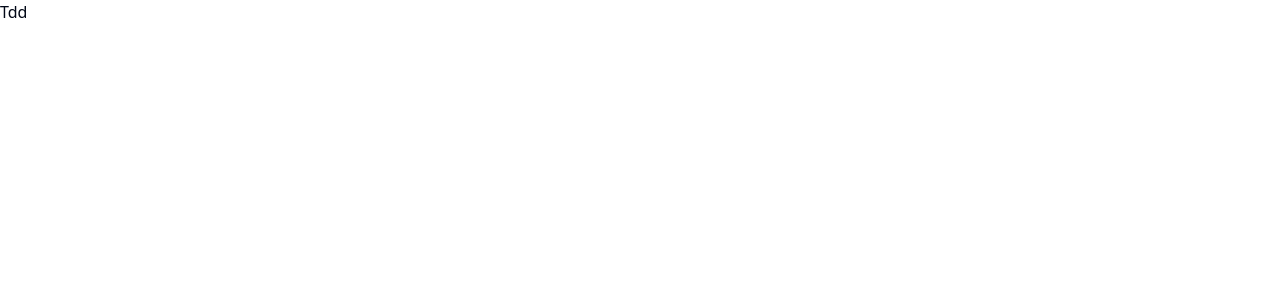
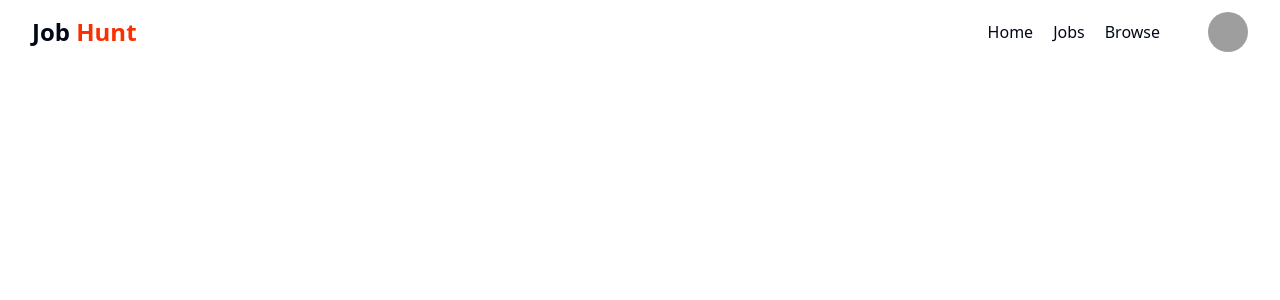
Before and after one commit to diegovilhalva/jobhunt, a React (Vite) app in the folder frontend/: page / in a window 1280 px wide. Shown: the top 300 px of the page. Built offline with nearby package versions, Linux system fonts and the light colour scheme; grey boxes are pictures that could not be loaded.

Commit message:
navbar created

```diff
--- a/frontend/package.json
+++ b/frontend/package.json
@@ -10,12 +10,15 @@
     "preview": "vite preview"
   },
   "dependencies": {
+    "@radix-ui/react-avatar": "^1.1.10",
+    "@radix-ui/react-popover": "^1.1.14",
     "@radix-ui/react-slot": "^1.2.3",
     "class-variance-authority": "^0.7.1",
     "clsx": "^2.1.1",
     "lucide-react": "^0.511.0",
     "react": "^18.2.0",
     "react-dom": "^18.2.0",
+    "react-router": "^7.6.0",
     "tailwind-merge": "^3.3.0",
     "tailwindcss-animate": "^1.0.7"
   },
--- a/frontend/src/App.jsx
+++ b/frontend/src/App.jsx
@@ -1,3 +1,4 @@
+import Navbar from "./components/shared/Navbar"
 
 
 
@@ -6,10 +7,7 @@
 
   return (
     <>
-     <div className="">
-
-     <h1>Tdd</h1>
-     </div>
+    <Navbar />
     </>
   )
 }
--- /dev/null
+++ b/frontend/src/components/shared/Navbar.jsx
@@ -0,0 +1,78 @@
+import { Link } from "react-router"
+import { Button } from "../ui/button"
+import { Popover, PopoverContent, PopoverTrigger } from "../ui/popover"
+import { Avatar, AvatarImage } from "../ui/avatar"
+import { LogOut, User2 } from "lucide-react"
+
+const Navbar = () => {
+    // Placeholder para futura role-based UI (ex: const { user } = useSelector(...))
+    const user = {
+        name: "John Doe",
+        bio: "My bio",
+        avatar: "https://ui-avatars.com/api/?name=John+Doe&background=random"
+    }
+
+    return (
+        <div className="bg-white">
+            <div className="flex items-center justify-between mx-auto max-w-7xl h-16 px-4 sm:px-6 lg:px-8">
+                <a href="/">
+                    <h1 className="text-2xl font-bold">
+                        Job <span className="text-[#f83002]">Hunt</span>
+                    </h1>
+                </a>
+
+                <div className="flex items-center gap-12">
+                    <ul className="flex font-medium items-center gap-5">
+                        <li><a href="/" className="hover:underline">Home</a></li>
+                        <li><a href="/jobs" className="hover:underline">Jobs</a></li>
+                        <li><a href="/browse" className="hover:underline">Browse</a></li>
+                    </ul>
+
+
+                    {/* <div className="flex items-center gap-2">
+                        <Button variant="outline">Login</Button>
+                        <Button className="bg-[#6A38C2] hover:bg-[#5b30a6]">Signup</Button>
+                    </div> */}
+
+                    <Popover>
+                        <PopoverTrigger asChild>
+                            <Avatar className="cursor-pointer">
+                                <AvatarImage src={user.avatar} alt={`${user.name} avatar`} />
+                            </Avatar>
+                        </PopoverTrigger>
+                        <PopoverContent className="w-80">
+                            <div>
+                                <div className="flex gap-2">
+                                    <Avatar>
+                                        <AvatarImage src={user.avatar} alt={`${user.name} avatar`} />
+                                    </Avatar>
+                                    <div>
+                                        <h4 className="font-medium">{user.name}</h4>
+                                        <p className="text-sm text-muted-foreground">{user.bio}</p>
+                                    </div>
+                                </div>
+
+                                <div className="flex flex-col mt-4 text-gray-600">
+                                    <div className="flex w-fit items-center gap-2 cursor-pointer">
+                                        <User2 />
+                                        <Button variant="link" className="p-0 h-auto outline-none">
+                                            View Profile
+                                        </Button>
+                                    </div>
+                                    <div className="flex w-fit items-center gap-2 cursor-pointer">
+                                        <LogOut />
+                                        <Button variant="link" className="p-0 h-auto">
+                                            Logout
+                                        </Button>
+                                    </div>
+                                </div>
+                            </div>
+                        </PopoverContent>
+                    </Popover>
+                </div>
+            </div>
+        </div>
+    )
+}
+
+export default Navbar
--- /dev/null
+++ b/frontend/src/components/ui/avatar.jsx
@@ -0,0 +1,33 @@
+import * as React from "react"
+import * as AvatarPrimitive from "@radix-ui/react-avatar"
+
+import { cn } from "../../lib/utils"
+
+const Avatar = React.forwardRef(({ className, ...props }, ref) => (
+  <AvatarPrimitive.Root
+    ref={ref}
+    className={cn("relative flex h-10 w-10 shrink-0 overflow-hidden rounded-full", className)}
+    {...props} />
+))
+Avatar.displayName = AvatarPrimitive.Root.displayName
+
+const AvatarImage = React.forwardRef(({ className, ...props }, ref) => (
+  <AvatarPrimitive.Image
+    ref={ref}
+    className={cn("aspect-square h-full w-full", className)}
+    {...props} />
+))
+AvatarImage.displayName = AvatarPrimitive.Image.displayName
+
+const AvatarFallback = React.forwardRef(({ className, ...props }, ref) => (
+  <AvatarPrimitive.Fallback
+    ref={ref}
+    className={cn(
+      "flex h-full w-full items-center justify-center rounded-full bg-muted",
+      className
+    )}
+    {...props} />
+))
+AvatarFallback.displayName = AvatarPrimitive.Fallback.displayName
+
+export { Avatar, AvatarImage, AvatarFallback }
--- a/frontend/src/components/ui/button.jsx
+++ b/frontend/src/components/ui/button.jsx
@@ -2,7 +2,7 @@
 import { Slot } from "@radix-ui/react-slot"
 import { cva } from "class-variance-authority";
 
-import { cn } from "@/lib/utils"
+import { cn } from "../../lib/utils"
 
 const buttonVariants = cva(
   "inline-flex items-center justify-center gap-2 whitespace-nowrap rounded-md text-sm font-medium ring-offset-background transition-colors focus-visible:outline-none focus-visible:ring-2 focus-visible:ring-ring focus-visible:ring-offset-2 disabled:pointer-events-none disabled:opacity-50 [&_svg]:pointer-events-none [&_svg]:size-4 [&_svg]:shrink-0",
--- /dev/null
+++ b/frontend/src/components/ui/popover.jsx
@@ -0,0 +1,25 @@
+import * as React from "react"
+import * as PopoverPrimitive from "@radix-ui/react-popover"
+
+import { cn } from "../../lib/utils"
+
+const Popover = PopoverPrimitive.Root
+
+const PopoverTrigger = PopoverPrimitive.Trigger
+
+const PopoverContent = React.forwardRef(({ className, align = "center", sideOffset = 4, ...props }, ref) => (
+  <PopoverPrimitive.Portal>
+    <PopoverPrimitive.Content
+      ref={ref}
+      align={align}
+      sideOffset={sideOffset}
+      className={cn(
+        "z-50 w-72 rounded-md border bg-popover p-4 text-popover-foreground shadow-md outline-none data-[state=open]:animate-in data-[state=closed]:animate-out data-[state=closed]:fade-out-0 data-[state=open]:fade-in-0 data-[state=closed]:zoom-out-95 data-[state=open]:zoom-in-95 data-[side=bottom]:slide-in-from-top-2 data-[side=left]:slide-in-from-right-2 data-[side=right]:slide-in-from-left-2 data-[side=top]:slide-in-from-bottom-2 origin-[--radix-popover-content-transform-origin]",
+        className
+      )}
+      {...props} />
+  </PopoverPrimitive.Portal>
+))
+PopoverContent.displayName = PopoverPrimitive.Content.displayName
+
+export { Popover, PopoverTrigger, PopoverContent }
```
Also changed, not shown: package.json (added, +7 -0 lines), 2 other files (tests, documents, lock files or other folders).
